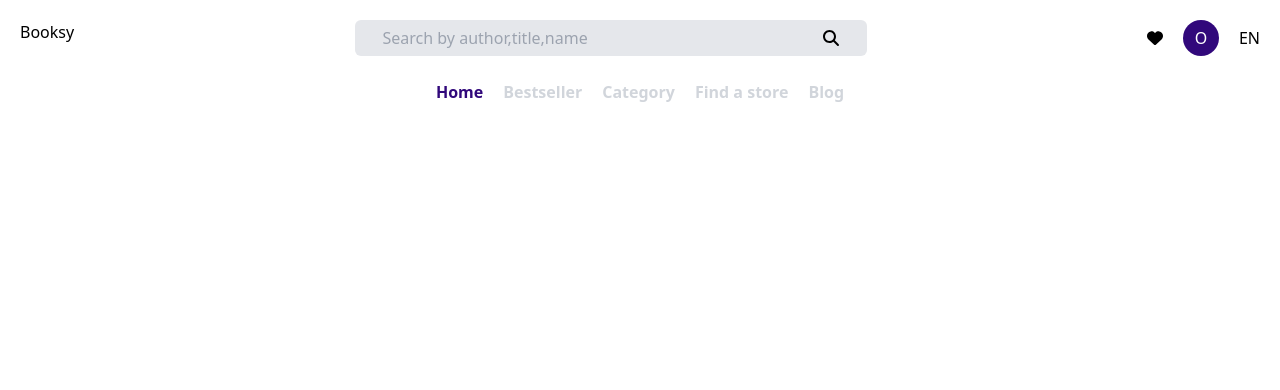
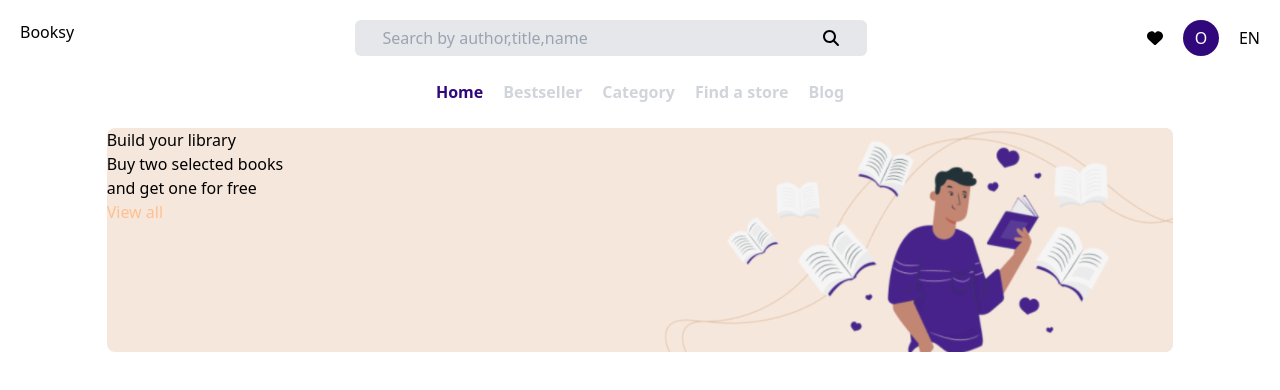
Before and after one commit to yosefHesham/Booksy, a React (Create React App) app: page / in a window 1280 px wide. Shown: the top 390 px of the page. Built offline with nearby package versions, Linux system fonts and the light colour scheme.

Commit message:
Create poster

```diff
--- a/src/App.js
+++ b/src/App.js
@@ -2,12 +2,14 @@ import "./App.css";
 import { library } from "@fortawesome/fontawesome-svg-core";
 import { fas } from "@fortawesome/free-solid-svg-icons";
 import Header from "./components/header";
+import Poster from "./components/poster";
 library.add(fas);
 
 function App() {
   return (
     <main>
       <Header></Header>
+      <Poster></Poster>
     </main>
   );
 }
--- /dev/null
+++ b/src/components/poster.jsx
@@ -0,0 +1,18 @@
+const Poster = () => {
+  return (
+    <section className="bg-bg rounded-lg flex justify-between mt-6 w-10/12 overflow-hidden mx-auto">
+      <article>
+        <h3>Build your library</h3>
+        <p>
+          Buy two selected books <br />
+          and get one for free
+        </p>
+        <div className="text-secondary">View all</div>
+      </article>
+
+      <img src={require("./reader.png")} alt="reader" />
+    </section>
+  );
+};
+
+export default Poster;
--- a/src/components/searchHeader.jsx
+++ b/src/components/searchHeader.jsx
@@ -1,5 +1,4 @@
 import LoveIcon from "../icons/loveIcon";
-import Navbar from "./navbar";
 
 const { default: SearchIcon } = require("../icons/searchIcon");
 
--- a/tailwind.config.js
+++ b/tailwind.config.js
@@ -5,8 +5,8 @@ module.exports = {
     extend: {
       colors: {
         primary: "#31087B",
-        seconday: "#FFC090",
-        bg: "#F7F6DC",
+        secondary: "#FFC090",
+        bg: "#f6e7dc",
       },
     },
   },
```
Also changed, not shown: src/components/reader.png (added).
